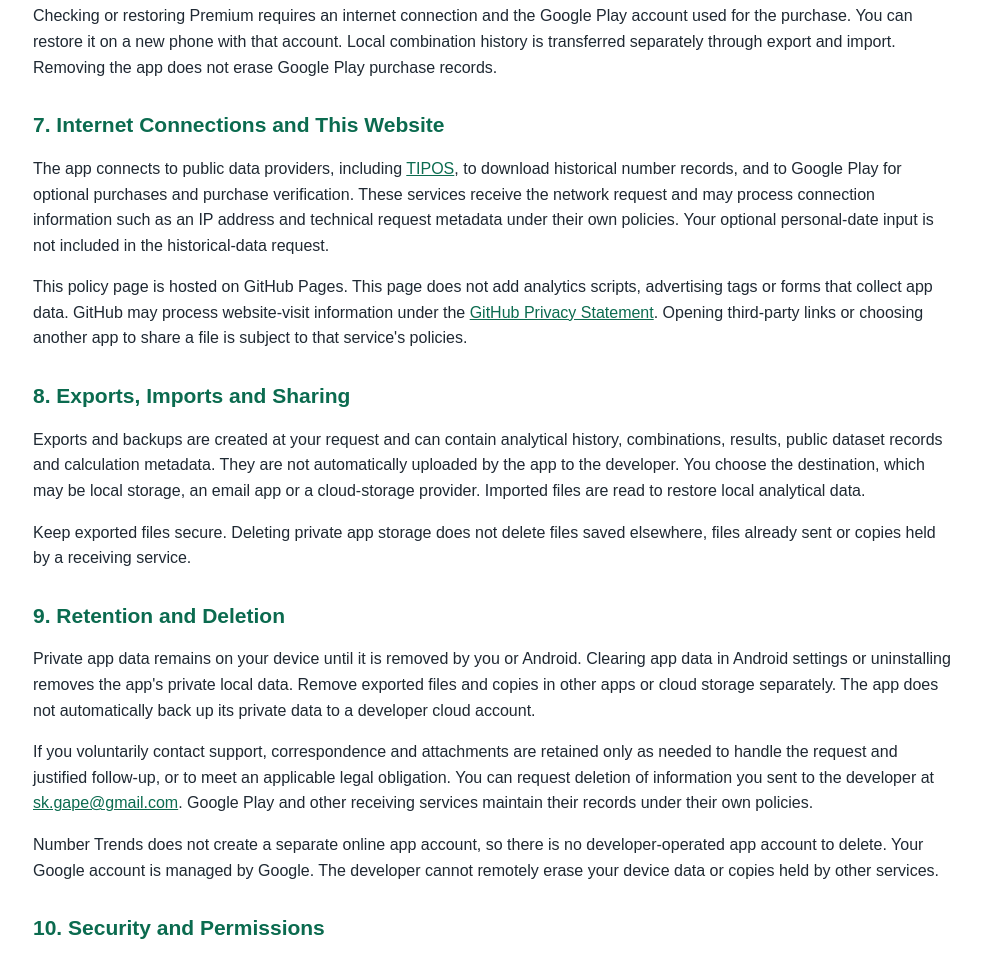
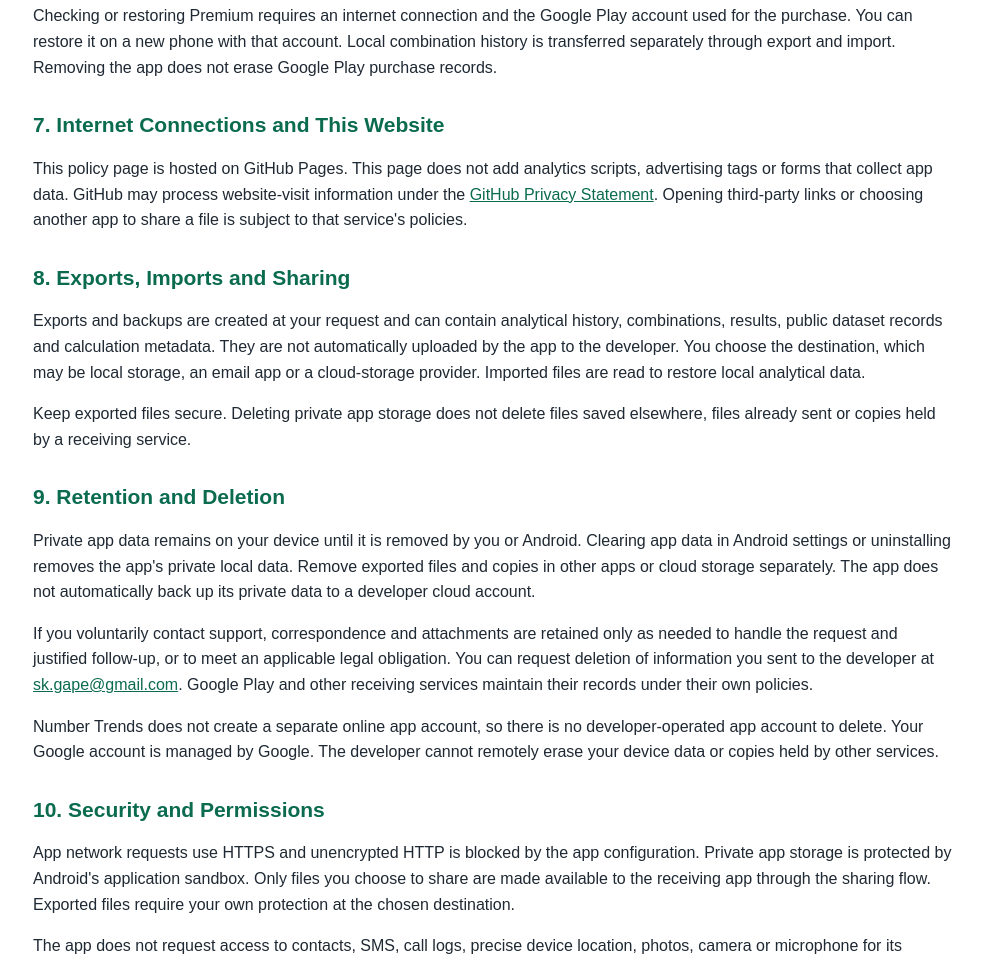
Before and after one commit to peoplesII/markets-dashboard, a plain HTML site: page number-trends-privacy.html in a window 1280 px wide. Shown: the part 2356-3312 px from the top of the page, without its empty margins (147-1129 px from the left). Drawn offline with Linux system fonts and the light colour scheme.

Commit message:
Update number-trends-privacy.html

```diff
--- a/number-trends-privacy.html
+++ b/number-trends-privacy.html
@@ -180,14 +180,6 @@
 
     <h2>7. Internet Connections and This Website</h2>
     <p>
-      The app connects to public data providers, including
-      <a href="https://www.tipos.sk/">TIPOS</a>, to download historical number records,
-      and to Google Play for optional purchases and purchase verification.
-      These services receive the network request and may process connection information
-      such as an IP address and technical request metadata under their own policies.
-      Your optional personal-date input is not included in the historical-data request.
-    </p>
-    <p>
       This policy page is hosted on GitHub Pages. This page does not add analytics scripts,
       advertising tags or forms that collect app data. GitHub may process website-visit
       information under the <a href="https://docs.github.com/en/site-policy/privacy-policies/github-general-privacy-statement">GitHub Privacy Statement</a>.
```
